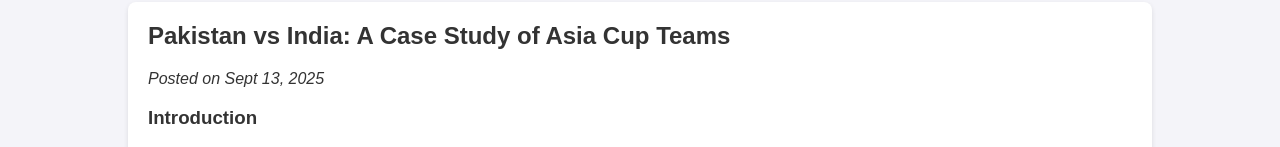
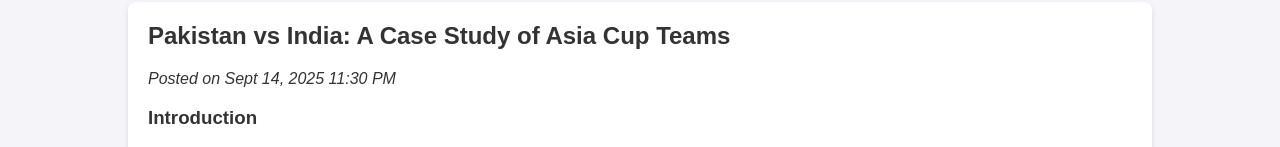
Before and after one commit to bakhabarpakistan/Blogs, a plain HTML site: page sports/sports.html in a window 1280 px wide. Shown: the part 210-357 px from the top of the page. Drawn offline with Linux system fonts and the light colour scheme.

Commit message:
Update sports.html

```diff
--- a/sports/sports.html
+++ b/sports/sports.html
@@ -70,7 +70,7 @@
   <div class="container">
     <div class="blog-post">
       <h2>Pakistan vs India: A Case Study of Asia Cup Teams</h2>
-      <p><em>Posted on Sept 13, 2025</em></p>
+      <p><em>Posted on Sept 14, 2025 11:30 PM</em></p>
 
       <h3>Introduction</h3>
       <p>The rivalry between Pakistan and India in cricket is unmatched. Both teams entered the Asia Cup with young squads, missing their biggest names—Virat Kohli and Rohit Sharma for India, Babar Azam and Mohammad Rizwan for Pakistan. However, the results and performances highlight contrasting approaches between the two sides.</p>
```
